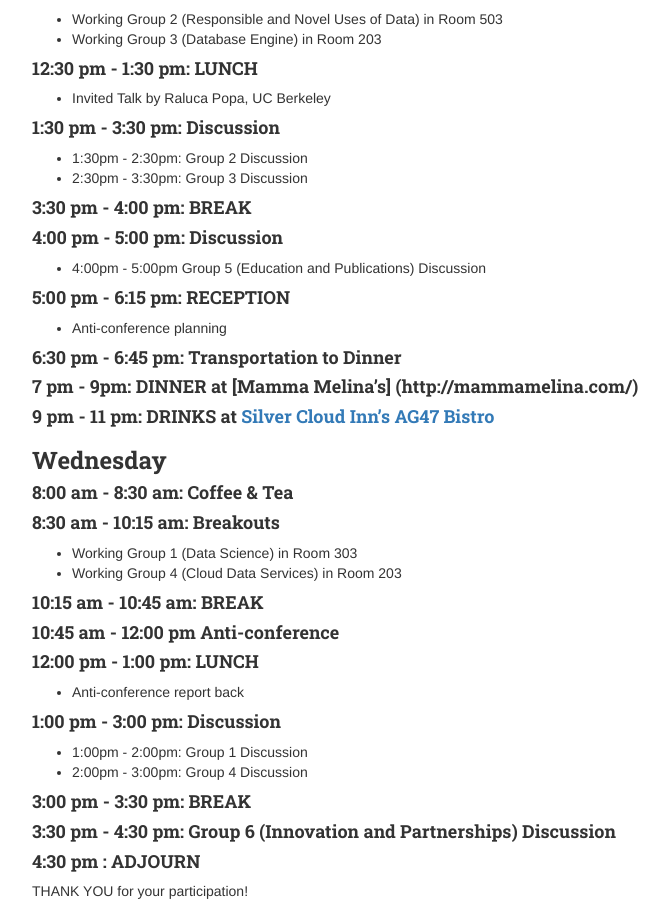
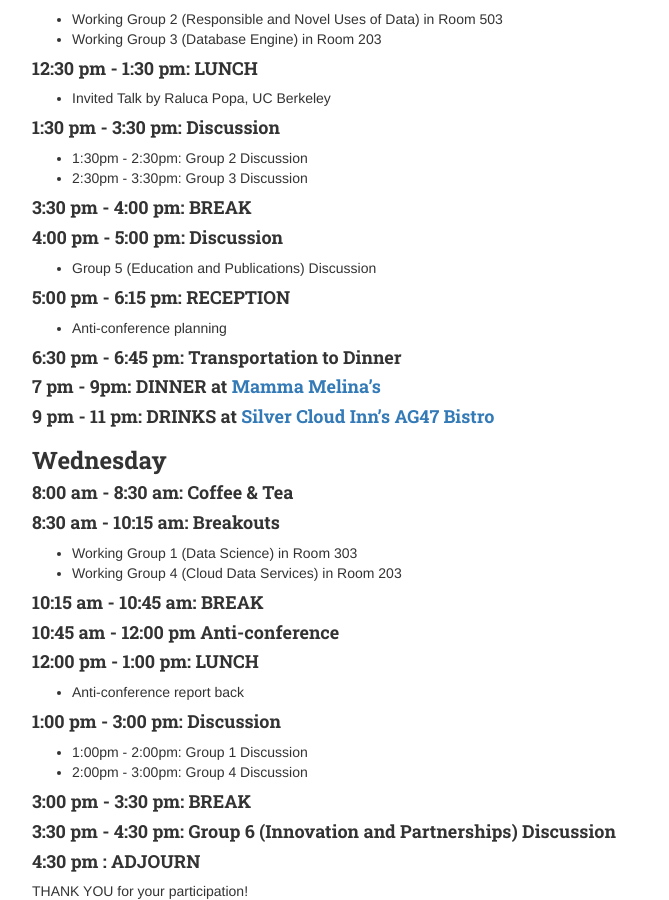
Before and after one commit to uwdb/website, a Jekyll site: the page built from events/other/2018/database_self_assessment_2018.markdown, in a window 1280 px wide and 900 px high, scrolled down 1349 px. Shown: the whole window, without its empty margins (123-792 px from the left). Built offline with Jekyll 4.4.1, drawn with Linux system fonts in a browser that asks for light colours; nearby versions of some CDN libraries.

Commit message:
Update database_self_assessment_2018.markdown

```diff
--- a/events/other/2018/database_self_assessment_2018.markdown
+++ b/events/other/2018/database_self_assessment_2018.markdown
@@ -77,14 +77,14 @@
 #### 3:30 pm - 4:00 pm: BREAK
 
 #### 4:00 pm - 5:00 pm: Discussion
-- 4:00pm - 5:00pm Group 5 (Education and Publications) Discussion
+- Group 5 (Education and Publications) Discussion
 
 #### 5:00 pm - 6:15 pm: RECEPTION
 - Anti-conference planning
 
 #### 6:30 pm - 6:45 pm: Transportation to Dinner
 
-#### 7 pm - 9pm: DINNER at [Mamma Melina's] (http://mammamelina.com/)
+#### 7 pm - 9pm: DINNER at [Mamma Melina's](http://mammamelina.com/)
 
 #### 9 pm - 11 pm: DRINKS at [Silver Cloud Inn's AG47 Bistro](https://www.silvercloud.com/university/)
 
```
